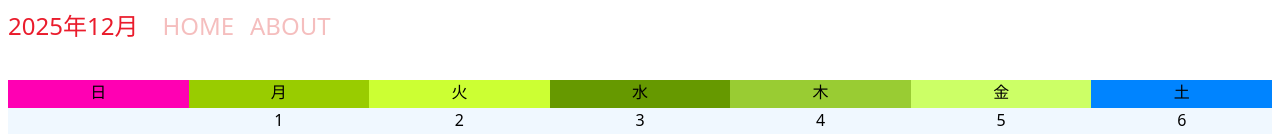
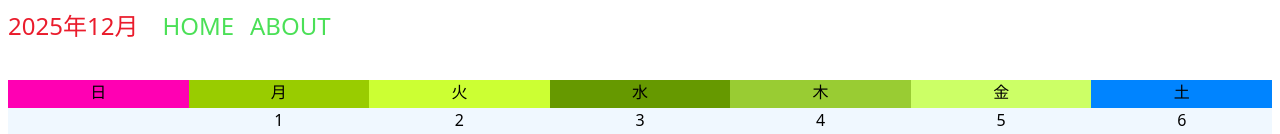
Before and after one commit to williamhunter1094-ui/williamhunter1094-ui.github.io, a plain HTML site: page index.html in a window 1280 px wide. Shown: the top 134 px of the page. Drawn offline with nearby package versions, Linux system fonts and the light colour scheme; a web font is replaced by a local one.

Commit message:
Add files via upload

```diff
--- a/app.css
+++ b/app.css
@@ -20,18 +20,12 @@
     font-size: 1.5rem;
 }
 #mainNavbar .nav-item {
-    color: rgb(245, 190, 190);
+    color: rgb(75, 224, 87);
 }
 #mainNavbar .nav-item:hover {
     color: #ea1c2c;
 }
 
-/*.calender {
-    width: 45px;
-    display: inline-block;
-    text-align: center;
-    margin: 2px 0px 2px 0px;
-}*/
 .f1, .f2, .f4, .f6, .f8, .f10 {
     height: 28px;
     background-color: aliceblue;
@@ -40,22 +34,9 @@
     height: 70px;
     background-color: azure;
 }
-/*.dd {
-    width: 45px;
-    display: inline-block;
-    text-align: center;
-    border-style: ridge;
-    background-color: aliceblue;
-    margin: 2px 0px 2px 0px;
-}*/
 .bi {
-    /*width: 45px;*/
     height: 68px;
     overflow: hidden;
-    /*display: inline-block;*/
-    /*border-style: ridge;*/
-    /*background-color: azure;*/
-    /*margin: 2px 0px 2px 0px;*/
 }
 .Sunday {
     background-color: #ff00b3;
@@ -87,40 +68,18 @@
     height: auto;
     min-width: 450px;
     max-width: 730px;
-    /*border-style: none;*/
-    /*background-color: none;*/
-    /*margin: 2px 0px 2px 0px;*/
 }
 
 @media (min-width: 481px) {
-    /*.calender {
-        width: 68px;
-        display: inline-block;
-        text-align: center;
-        margin: 2px 0px 2px 0px;
-    }*/
     .f1, .f2, .f4, .f6, .f8, .f10 {
         height: 28px;
     }
     .f3, .f5, .f7, .f9 {
         height: 70px;
     }
-    /*.dd {
-        width: 68px;
-        display: inline-block;
-        text-align: center;
-        border-style: ridge;
-        background-color: aliceblue;
-        margin: 2px 0px 2px 0px;
-    }*/
     .bi {
-        /*width: 68px;*/
         height: 68px;
         overflow: hidden;
-        /*display: inline-block;
-        border-style: ridge;*/
-        /*background-color: azure;*/
-        /*margin: 2px 0px 2px 0px;*/
     }
     .Sunday {
         background-color: #ff00b3;
@@ -152,41 +111,19 @@
         height: auto;
         min-width: 450px;
         max-width: 730px;
-        /*border-style: none;*/
-        /*background-color: none;*/
-        /*margin: 2px 0px 2px 0px;*/
     }
 }
 
 @media (min-width: 960px) {
-    /*.calender {
-        width: 106px;
-        display: inline-block;
-        text-align: center;
-        margin: 2px 0px 2px 0px;
-    }*/
     .f1, .f2, .f4, .f6, .f8, .f10 {
         height: 28px;
     }
     .f3, .f5, .f7, .f9 {
         height: 70px;
     }
-    /*.dd {
-        width: 106px;
-        display: inline-block;
-        text-align: center;
-        border-style: ridge;
-        background-color: aliceblue;
-        margin: 2px 0px 2px 0px;
-    }*/
     .bi {
-        /*width: 106px;*/
         height: 68px;
         overflow: hidden;
-        /*display: inline-block;
-        border-style: ridge;*/
-        /*background-color: azure;*/
-        /*margin: 2px 0px 2px 0px;*/
     }
     .Sunday {
         background-color: #ff00b3;
@@ -218,8 +155,5 @@
         height: auto;
         min-width: 450px;
         max-width: 730px;
-        /*border-style: none;*/
-        /*background-color: none;*/
-        /*margin: 2px 0px 2px 0px;*/
     }
 }
```
